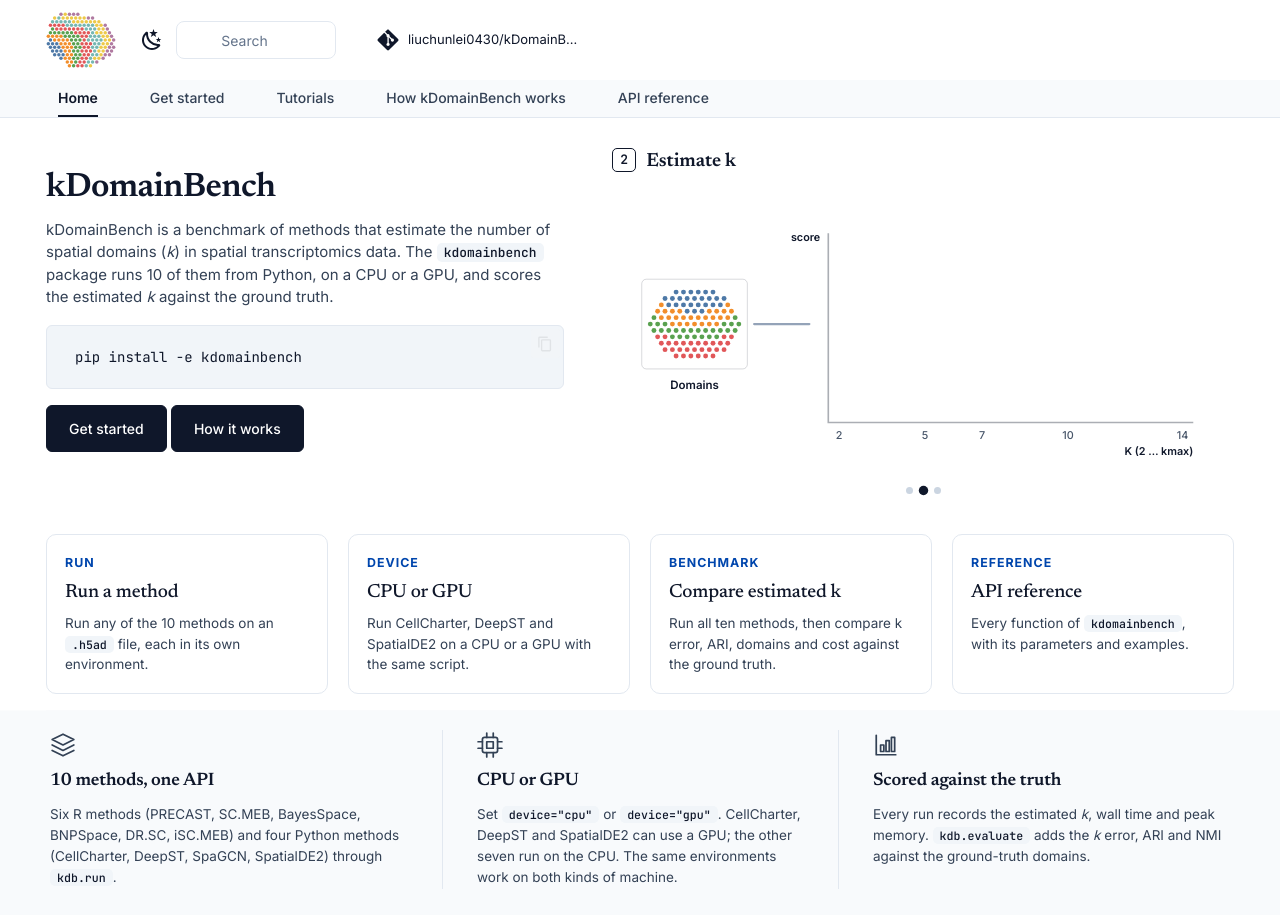
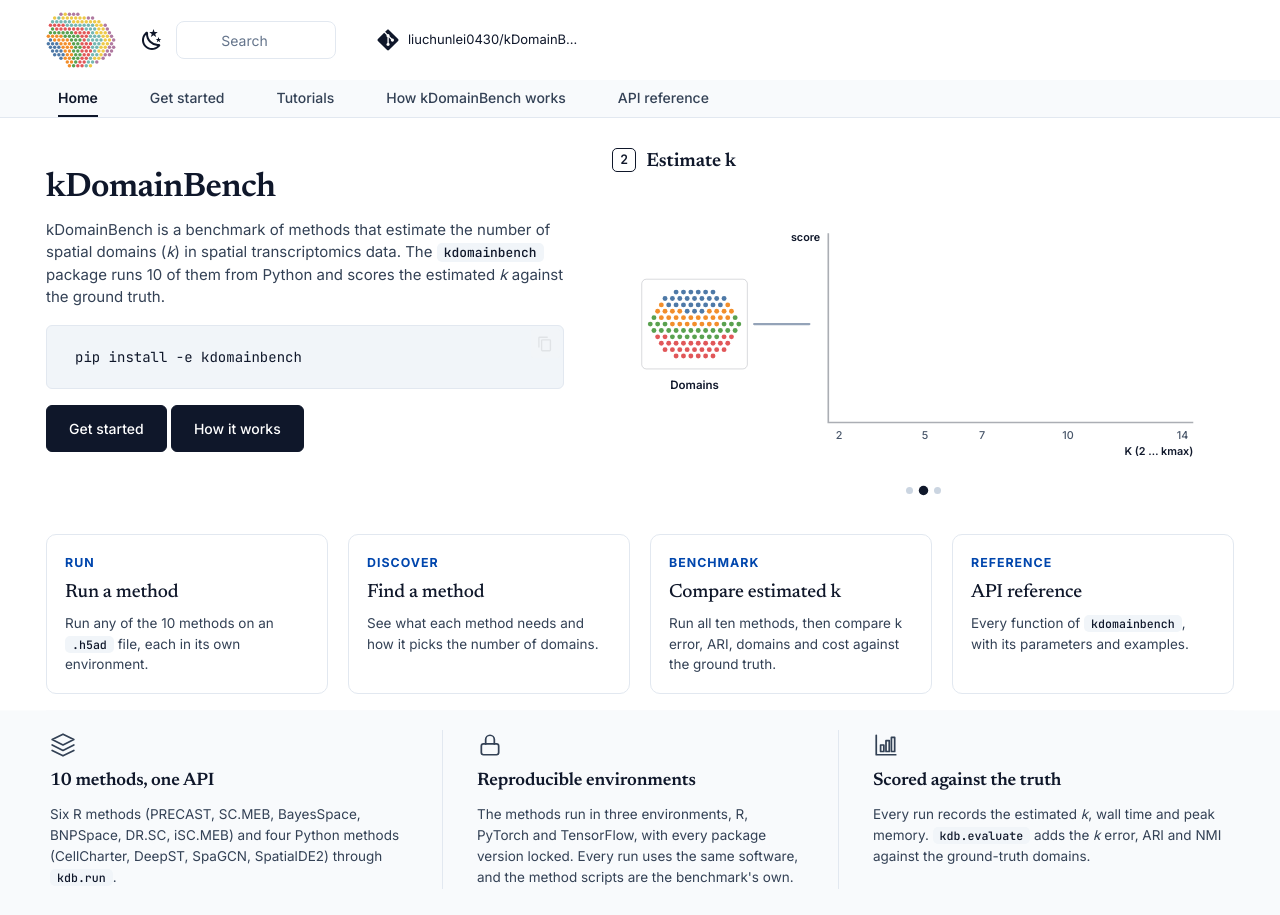
Before and after one commit to PYangLab/domainNumber, an MkDocs documentation site: the page built from docs/index.md, in a window 1280 px wide. Built offline with MkDocs 1.6.1 and Material for MkDocs 9.7.7, drawn with Linux system fonts in a browser that asks for light colours; nearby versions of some CDN libraries; library files that are not in the unit come from our copies; comment, search, counter and statistics services are not loaded.

Commit message:
Homepage: drop CPU/GPU, add Find a method and Reproducible environments

````diff
--- a/docs/index.md
+++ b/docs/index.md
@@ -15,8 +15,8 @@ hide:
 <p class="lp-sub">
   kDomainBench is a benchmark of methods that estimate the number of spatial
   domains (<em>k</em>) in spatial transcriptomics data. The <code>kdomainbench</code>
-  package runs 10 of them from Python, on a CPU or a GPU, and scores the
-  estimated <em>k</em> against the ground truth.
+  package runs 10 of them from Python and scores the estimated <em>k</em>
+  against the ground truth.
 </p>
 
 ```bash
@@ -68,10 +68,10 @@ pip install -e kdomainbench
 </a>
 </div>
 <div class="lp-card lp-card-link">
-<a class="lp-card-cover" href="tutorials/cpu_vs_gpu.html">
-<span class="lp-card-kicker">Device</span>
-<span class="lp-card-title">CPU or GPU</span>
-<span class="lp-card-desc">Run CellCharter, DeepST and SpatialDE2 on a CPU or a GPU with the same script.</span>
+<a class="lp-card-cover" href="guide/discover.html">
+<span class="lp-card-kicker">Discover</span>
+<span class="lp-card-title">Find a method</span>
+<span class="lp-card-desc">See what each method needs and how it picks the number of domains.</span>
 </a>
 </div>
 <div class="lp-card lp-card-link">
@@ -100,9 +100,9 @@ pip install -e kdomainbench
 <span class="lp-feat-desc">Six R methods (PRECAST, SC.MEB, BayesSpace, BNPSpace, DR.SC, iSC.MEB) and four Python methods (CellCharter, DeepST, SpaGCN, SpatialDE2) through <code>kdb.run</code>.</span>
 </div>
 <div class="lp-feat">
-<span class="lp-feat-icon"><svg xmlns="http://www.w3.org/2000/svg" viewBox="0 0 24 24" fill="none" stroke="currentColor" stroke-width="1.6" stroke-linecap="round" stroke-linejoin="round"><rect x="5" y="5" width="14" height="14" rx="2"/><rect x="9" y="9" width="6" height="6"/><path d="M9 1v4M15 1v4M9 19v4M15 19v4M1 9h4M1 15h4M19 9h4M19 15h4"/></svg></span>
-<span class="lp-feat-title">CPU or GPU</span>
-<span class="lp-feat-desc">Set <code>device="cpu"</code> or <code>device="gpu"</code>. CellCharter, DeepST and SpatialDE2 can use a GPU; the other seven run on the CPU. The same environments work on both kinds of machine.</span>
+<span class="lp-feat-icon"><svg xmlns="http://www.w3.org/2000/svg" viewBox="0 0 24 24" fill="none" stroke="currentColor" stroke-width="1.6" stroke-linecap="round" stroke-linejoin="round"><rect x="4" y="11" width="16" height="10" rx="2"/><path d="M8 11V7a4 4 0 0 1 8 0v4"/></svg></span>
+<span class="lp-feat-title">Reproducible environments</span>
+<span class="lp-feat-desc">The methods run in three environments, R, PyTorch and TensorFlow, with every package version locked. Every run uses the same software, and the method scripts are the benchmark's own.</span>
 </div>
 <div class="lp-feat">
 <span class="lp-feat-icon"><svg xmlns="http://www.w3.org/2000/svg" viewBox="0 0 24 24" fill="none" stroke="currentColor" stroke-width="1.6" stroke-linecap="round" stroke-linejoin="round"><path d="M3 3v18h18"/><rect x="7" y="12" width="3" height="6"/><rect x="12" y="8" width="3" height="10"/><rect x="17" y="5" width="3" height="13"/></svg></span>
````
